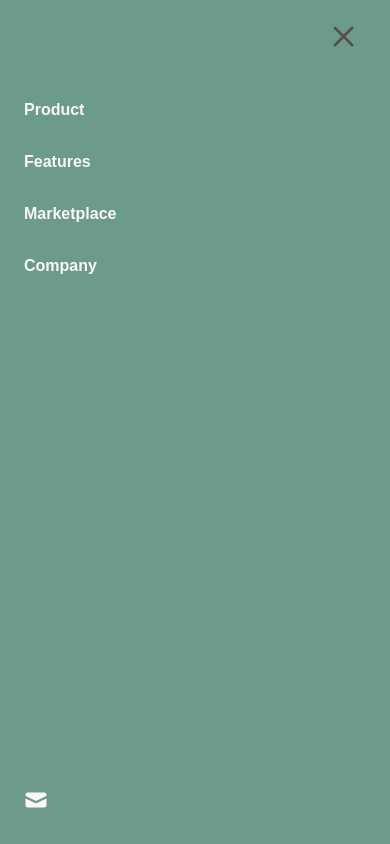
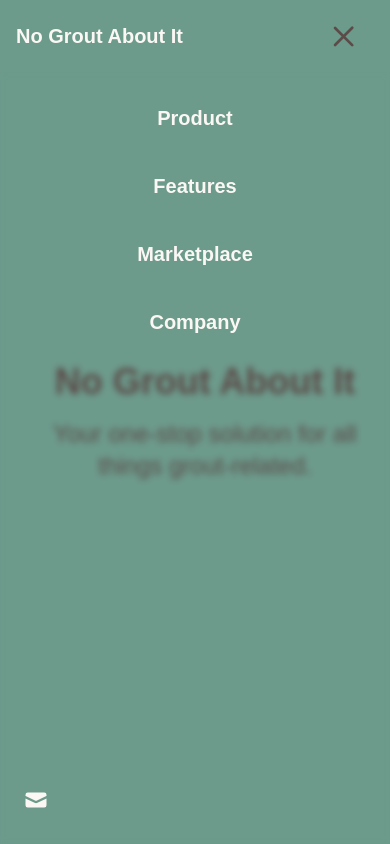
Before and after one commit to lpscrim/no-grout, a Next.js app: page / in a window 390 px wide. Both pictures are taken after a click on the button "Open main menu". Built offline with nearby package versions, Linux system fonts and the light colour scheme.

Commit message:
Refactor Header component for improved layout and responsiveness; update dialog panel styling for better visibility and interaction

```diff
--- a/app/page.tsx
+++ b/app/page.tsx
@@ -1,9 +1,11 @@
-import Image from "next/image";
 
 export default function Home() {
   return (
-  <div>
-
+  <div className="bg-primary min-h-[100vh] flex flex-col justify-center items-center">
+    <div className="pl-5 text-center items-center">
+      <h1 className="text-4xl font-bold">No Grout About It</h1>
+      <p className="text-2xl mt-4">Your one-stop solution for all things grout-related.</p>
+    </div>
   </div>
 
   );
--- a/components/Header.tsx
+++ b/components/Header.tsx
@@ -21,7 +21,7 @@ export default function Header() {
   };
 
   return (
-    <header className="bg-primary text-background z-999">
+    <header className="fixed w-full bg-primary text-background z-999">
       <nav
         aria-label="Global"
         className="mx-auto flex max-w-7xl items-center justify-between py-4 px-4 lg:py-6 lg:px-8 z-999"
@@ -56,7 +56,7 @@ export default function Header() {
         onClose={setMobileMenuOpen}
         className="lg:hidden z-50"
       >
-        <DialogPanel className="fixed top-0 inset-y-0 right-0 z-50 w-full h-screen overflow-y-auto bg-primary p-6 sm:max-w-[280px]">
+        <DialogPanel className="fixed top-0 inset-y-0 right-0 z-50 w-full h-screen overflow-y-auto bg-transparent backdrop-blur-[3px] p-6 sm:max-w-[280px]">
           <div className="flex items-center justify-end">
             <button
               type="button"
@@ -66,14 +66,14 @@ export default function Header() {
               <span className="sr-only">Close menu</span>
             </button>
           </div>
-          <div className="flow-root">
-            <div className="-my-6 divide-y divide-gray-500">
-              <div className="space-y-2 py-6 mt-8">
+          <div className="flow-root mt-10">
+            <div className="-my-6 divide-y divide-background-500 ">
+              <div className="space-y-6 py-6 text-center ">
                 {navigation.map((item) => (
                   <a
                     key={item.name}
                     href={item.href}
-                    className="-mx-3 block rounded-lg px-3 py-2 text-base/7 font-semibold text-background hover:bg-background/5 hover:brightness-125 duration-300 transition-all  hover:scale-105"
+                    className="-mx-3 block rounded-lg px-3 py-2 text-xl/7 sm:text-base/7 font-semibold text-background hover:bg-background/5 hover:brightness-125 duration-300 transition-all  hover:scale-105"
                   >
                     {item.name}
                   </a>
```
